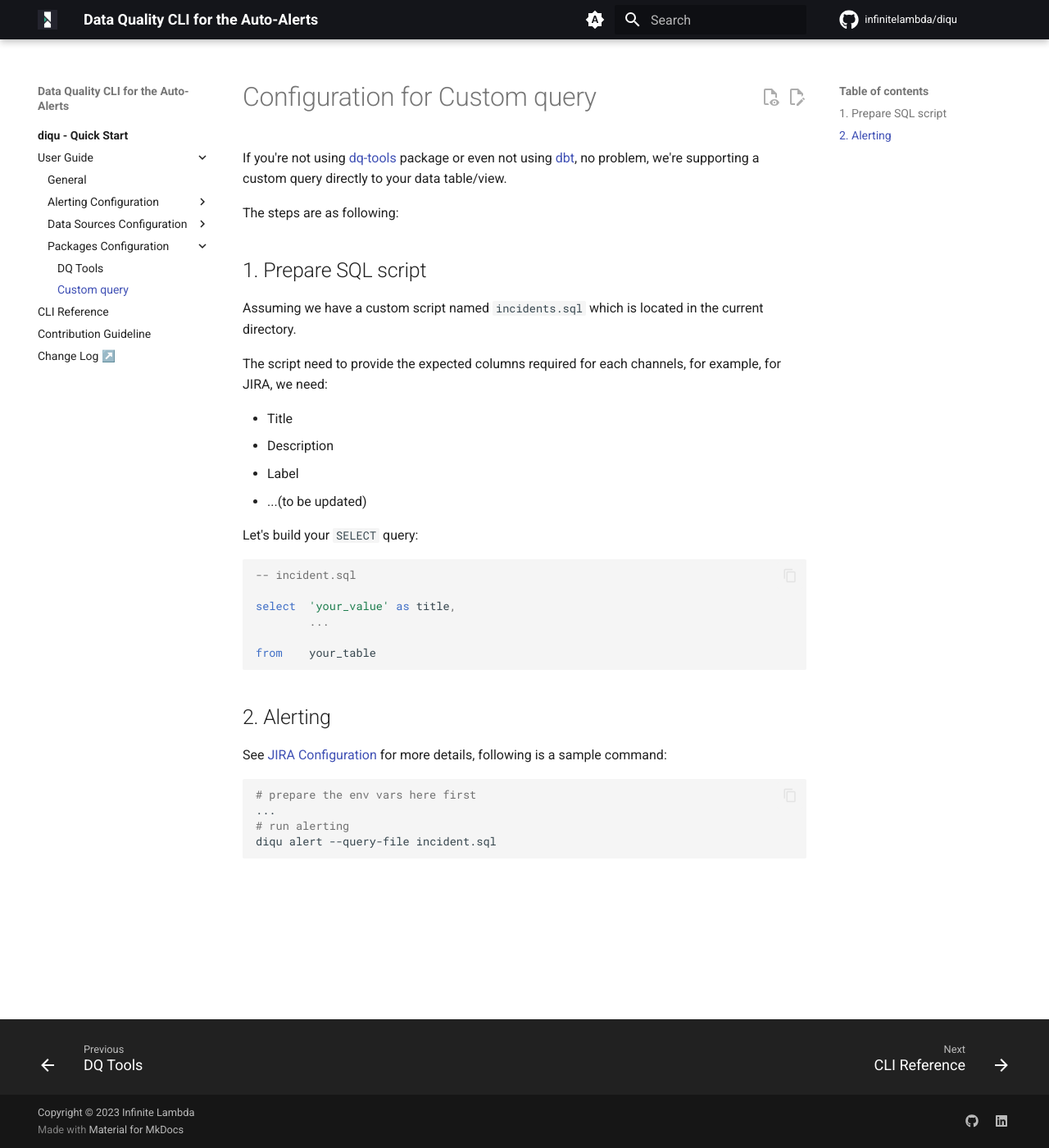
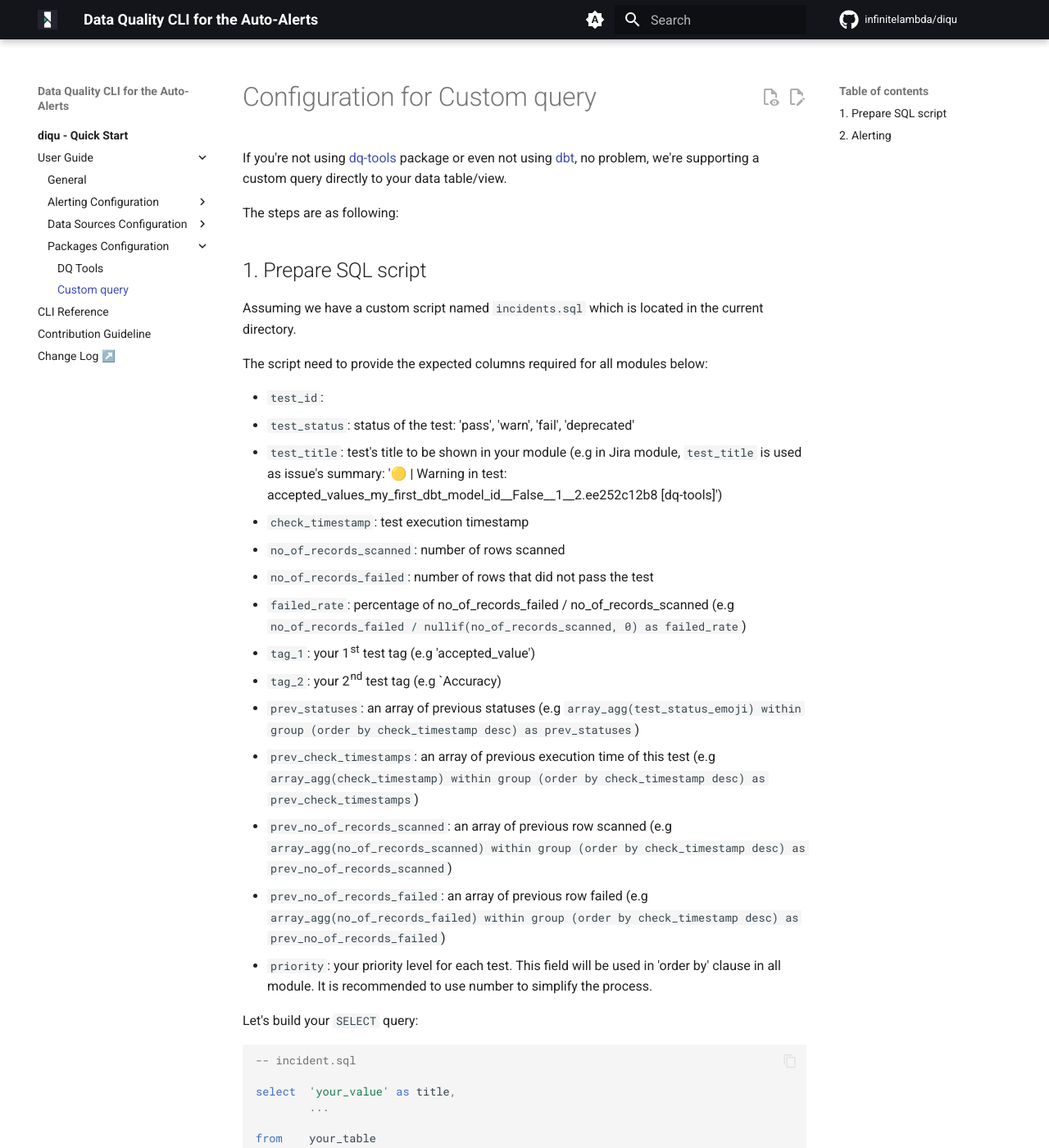
Before and after one commit to infinitelambda/diqu, an MkDocs documentation site: the page built from docs/nav/guide/config/packages/custom.md, in a window 1280 px wide and 1400 px high. Shown: the whole window at 82% size. Built offline with MkDocs 1.6.1 and Material for MkDocs 9.7.7, drawn with Linux system fonts in a browser that asks for light colours; comment, search, counter and statistics services are not loaded; the version menu is left out.

Commit message:
feat: modify get_test_results.sql into standard columns names for future module, add description

```diff
--- a/docs/nav/guide/config/packages/custom.md
+++ b/docs/nav/guide/config/packages/custom.md
@@ -8,12 +8,22 @@ The steps are as following:
 
 Assuming we have a custom script named `incidents.sql` which is located in the current directory.
 
-The script need to provide the expected columns required for each channels, for example, for JIRA, we need:
+The script need to provide the expected columns required for all modules below:
 
-- Title
-- Description
-- Label
-- ...(to be updated)
+- `test_id`:
+- `test_status`: status of the test: 'pass', 'warn', 'fail', 'deprecated'
+- `test_title`: test's title to be shown in your module (e.g in Jira module, `test_title` is used as issue's summary: '🟡 | Warning in test: accepted_values_my_first_dbt_model_id__False__1__2.ee252c12b8 [dq-tools]')
+- `check_timestamp`: test execution timestamp
+- `no_of_records_scanned`: number of rows scanned
+- `no_of_records_failed`: number of rows that did not pass the test
+- `failed_rate`: percentage of no_of_records_failed / no_of_records_scanned (e.g `no_of_records_failed / nullif(no_of_records_scanned, 0) as failed_rate`)
+- `tag_1`: your 1st test tag (e.g 'accepted_value')
+- `tag_2`: your 2nd test tag (e.g `Accuracy)
+- `prev_statuses`: an array of previous statuses (e.g `array_agg(test_status_emoji) within group (order by check_timestamp desc) as prev_statuses`)
+- `prev_check_timestamps`: an array of previous execution time of this test (e.g `array_agg(check_timestamp) within group (order by check_timestamp desc) as prev_check_timestamps`)
+- `prev_no_of_records_scanned`: an array of previous row scanned (e.g `array_agg(no_of_records_scanned) within group (order by check_timestamp desc) as prev_no_of_records_scanned`)
+- `prev_no_of_records_failed`: an array of previous row failed (e.g `array_agg(no_of_records_failed) within group (order by check_timestamp desc) as prev_no_of_records_failed`)
+- `priority`: your priority level for each test. This field will be used in 'order by' clause in all module. It is recommended to use number to simplify the process.
 
 Let's build your `SELECT` query:
 
```
Also changed, not shown: 1 other file.
